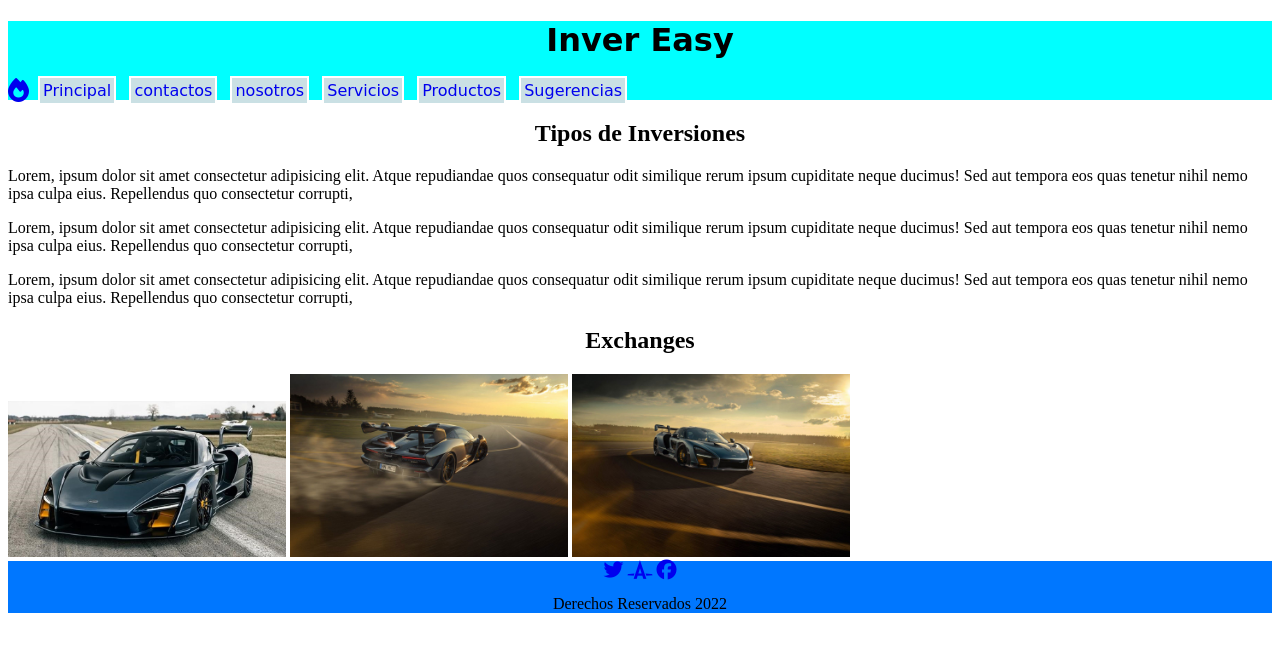
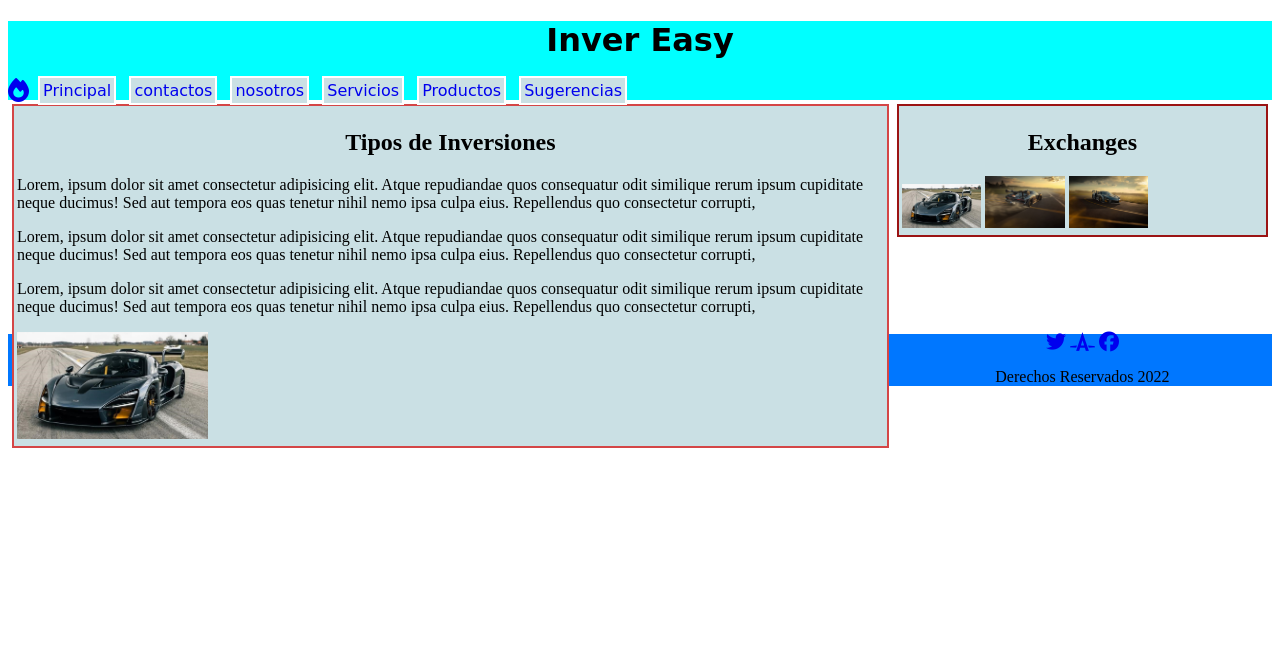
Before and after one commit to Kaizerpac/TPO-codo-a-codo, a plain HTML site: page index.html in a window 1280 px wide. Drawn offline with Linux system fonts and the light colour scheme; a web font is replaced by a local one.

Commit message:
comienzo del proyecto inver easy

```diff
--- a/CCS/estilos.css
+++ b/CCS/estilos.css
@@ -8,10 +8,10 @@ h1,h2{
 #casas{
     width: 22%;
 }
-footer{
-    text-align: center;
-    background-color: rgb(0, 119, 255);
+#casass{
+    ;
 }
+
 main{
     text-align: center;
 }
@@ -31,3 +31,32 @@ main{
     border: 2px solid white;
     padding: 3px;
 }
+.blok1{
+    text-decoration: none;/*sacar el subrayado*/
+    background-color: rgb(202, 224, 228);
+    margin: 4px;
+    border: 2px solid rgb(212, 70, 70);
+    padding: 3px;
+}
+.blok2{
+    text-decoration: none;/*sacar el subrayado*/
+    background-color: rgb(202, 224, 228);
+    margin: 4px;
+    border: 2px solid rgb(155, 19, 19);
+    padding: 3px;
+}
+aside{
+   max-height: max-content;
+    float: right;
+    width: 30%
+}
+article{
+    max-height: max-content;
+    float: left;
+    width: 70%
+}
+footer{
+    border-bottom: 0px;
+    text-align: center;
+    background-color: rgb(0, 119, 255);
+}
--- a/index.html
+++ b/index.html
@@ -15,29 +15,42 @@
 <header id="header">
 
 </header>
+<body>
 <article>
-    <div>
+    <div class="blok1">
         <h2>Tipos de Inversiones</h2>
-        <p>Lorem, ipsum dolor sit amet consectetur adipisicing elit. Atque repudiandae quos consequatur odit similique
-            rerum ipsum cupiditate neque ducimus! Sed aut tempora eos quas tenetur nihil nemo ipsa culpa eius.
-            Repellendus quo consectetur corrupti,</p>
-            <p>Lorem, ipsum dolor sit amet consectetur adipisicing elit. Atque repudiandae quos consequatur odit similique
+        <section>
+            <p>Lorem, ipsum dolor sit amet consectetur adipisicing elit. Atque repudiandae quos consequatur odit
+                similique
                 rerum ipsum cupiditate neque ducimus! Sed aut tempora eos quas tenetur nihil nemo ipsa culpa eius.
                 Repellendus quo consectetur corrupti,</p>
-                <p>Lorem, ipsum dolor sit amet consectetur adipisicing elit. Atque repudiandae quos consequatur odit similique
-                    rerum ipsum cupiditate neque ducimus! Sed aut tempora eos quas tenetur nihil nemo ipsa culpa eius.
-                    Repellendus quo consectetur corrupti,</p>
+        </section>
+        <section>
+            <p>Lorem, ipsum dolor sit amet consectetur adipisicing elit. Atque repudiandae quos consequatur odit
+                similique
+                rerum ipsum cupiditate neque ducimus! Sed aut tempora eos quas tenetur nihil nemo ipsa culpa eius.
+                Repellendus quo consectetur corrupti,</p>
+        </section>
+        <section>
+            <p>Lorem, ipsum dolor sit amet consectetur adipisicing elit. Atque repudiandae quos consequatur odit
+                similique
+                rerum ipsum cupiditate neque ducimus! Sed aut tempora eos quas tenetur nihil nemo ipsa culpa eius.
+                Repellendus quo consectetur corrupti,</p>
+                <img align: "center" src="./Imagenes/senna mc.jpg" alt="auto" id="casas">
+        </section>
     </div>
 </article>
 
 <aside>
-    <div>
+    <div class="blok2">
         <h2>Exchanges</h2>
         <img align: "center" src="./Imagenes/senna mc.jpg" alt="auto" id="casas">
         <img align: "center" src="./Imagenes/McLarenSennaNovitec-14042020-06.jpg" alt="auto" id="casas">
         <img align: "center" src="./Imagenes/McLarenSennaNovitec-14042020-05.jpg" alt="auto" id="casas">
     </div>
 </aside>
+</body>
+<br><br><br><br><br><br><br><br><br><br><br><br><br>
 <footer id="footer">
 
 </footer>
```
